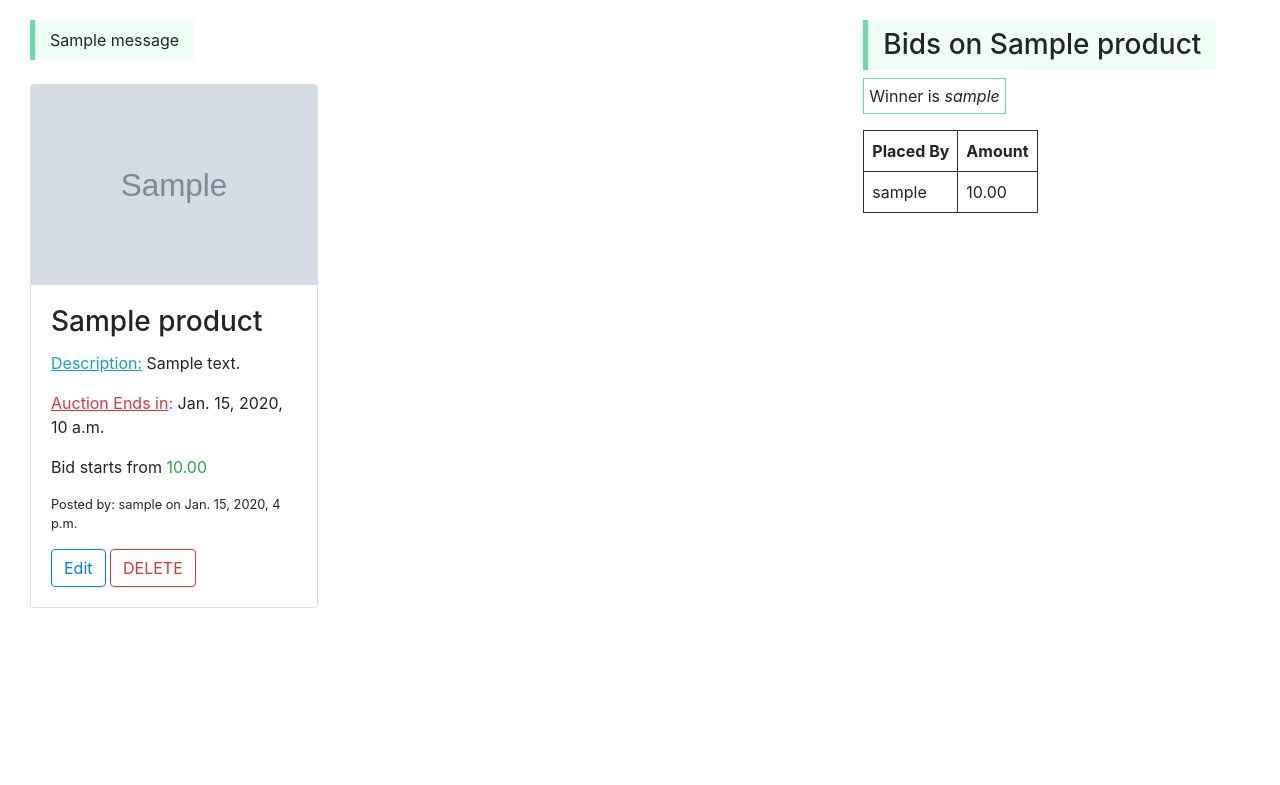
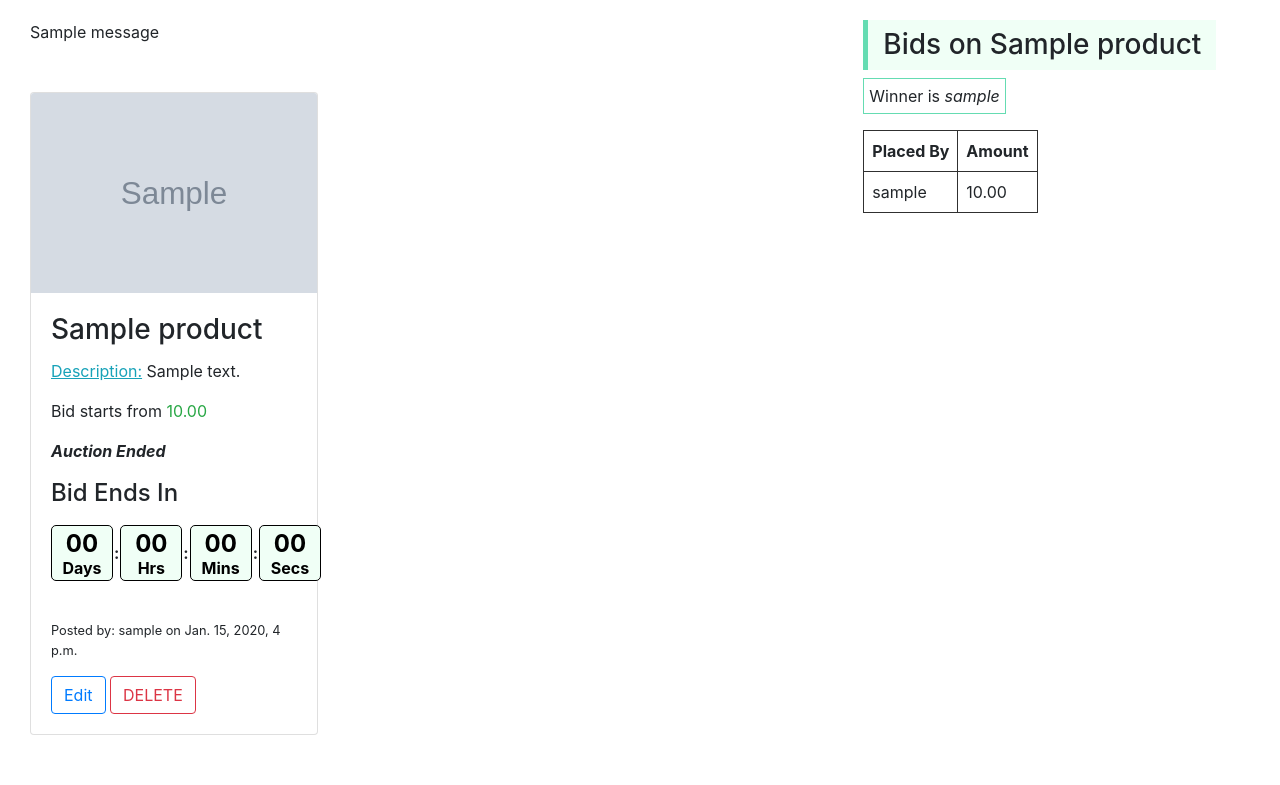
Before and after one commit to abijoy/abay, a Django app: page /app/product/detail/1/ in a window 1280 px wide. Shown: the part 114-899 px from the top of the page. Before the commit the page ends 722 px from the top, so only its background shows below. Run offline with Django 3.2, Linux system fonts and the light colour scheme; a user stored in the database is signed in; tables that the repository leaves empty hold one stand-in row (values such as "Sample post"); grey boxes marked "Sample" are stand-in pictures; one stand-in notice (Sample message) is shown; some libraries are stand-ins or nearby versions.

Commit message:
Major-change: added a Countdown when bid will end, added messages, fixed some query

```diff
--- a/app/templates/app/product_detail.html
+++ b/app/templates/app/product_detail.html
@@ -10,6 +10,7 @@
 <!-- <div class="container"> -->
 	<div class="row ">
 		<div class="col-md-8">
+			<!-- add if any messages exits for this page -->
 			{% if messages %}
 			<div class="messages">
 			    {% for message in messages %}
@@ -28,13 +29,39 @@
 			    <h3 class="card-title">{{ product }}</h3>
 			    <p class="card-text">
 			    	<span class="text-info"><u>Description:</u></span> <span>{{ product.description  }}</span>
-			    <p class="card-text"><span class="text-danger"><u>Auction Ends in</u>:</span> {{ product.auc_end_time  }}</p>
+			    </p>
+
 			    <p class="card-text">Bid starts from <span class="text-success">{{ product.min_bid_price  }}</span></p>
+
+			    <p class="card-text" id="end-datetime">
+
+			    	<h4 id="headline">Bid Ends In</h4>
+			    	<div id="countdown">
+			    	 <!-- <ul class="flex-container"> -->
+			    	    <li class="count-li"><span id="days"></span>Days</li>
+			    	    <span class="dash"><b>:</b></span>
+
+			    	    <li class="count-li"><span id="hours"></span>Hrs</li>
+			    	    <span class="dash"><b>:</b></span>
+
+			    	    <li class="count-li"><span id="minutes"></span>Mins</li>
+			    	    <span class="dash"><b>:</b></span>
+
+			    	    <li class="count-li"><span id="seconds"></span>Secs</li>
+
+			    	 <!-- </ul> -->
+			    	</div>
+			    </p>
+			    	<!-- <p> -->
+			    	<!-- <u>Auction Ends in</u>:</span> {{ product.auc_end_time  }} {{ product.auc_end_time|time  }}</p> -->
+
+
+			    <br>
 			    <p class="card-text small">Posted by: {{ product.created_by  }} on {{ product.creation_date|timezone:"Asia/Dhaka" }}</p>
 
 			    {% if request.session.edit_access %}
 			    	<a href="{% url 'product_edit' product.id %}" class="btn btn-outline-primary">Edit</a>
-			    	<a href="#" class="btn btn-outline-danger">DELETE</a>
+			    	<a href="{% url 'product_delete' product.id %}" class="btn btn-outline-danger">DELETE</a>
 			    {% else %}
 			    	<a href="{% url 'auction' product.id %}" class="btn btn-outline-success d-flex justify-content-center" >Place your bid</a>
 			    {% endif %}
@@ -61,4 +88,55 @@
 		</div>
 	</div>
 </div>
+
+<script type="text/javascript">
+	var datetime = new Date('{{ product.auc_end_time|date:"D, d M Y H:i:s"}}')
+	const second = 1000,
+		  minute = second * 60,
+		  hour = minute * 60,
+		  day = hour * 24;
+	// console.log(datetime.getTime() - new Date().getTime())
+	let countDown = setInterval(function() {
+
+		// Get today's date and time
+		let now = new Date().getTime();
+
+		// Find the distance between now and the count down date
+		let distance = datetime - now;
+
+		// Time calculations for days, hours, minutes and seconds
+		let day1 = Math.floor(distance / (day))
+		let hours1 = Math.floor((distance % (day)) / (hour))
+		let minutes1 = Math.floor((distance % (hour)) / (minute))
+		let seconds1 = Math.floor((distance % (minute)) / second)
+
+		// adding preceding 0 if something is single digit
+		day1 = day1 < 10 ? '0' + day1 : day1
+		hours1 = hours1 < 10 ? '0' + hours1 : hours1
+		minutes1 = minutes1 < 10 ? '0' + minutes1 : minutes1
+		seconds1 = seconds1 < 10 ? '0' + seconds1 : seconds1
+
+		// render the values on html tags
+		document.getElementById("days").innerText = day1
+	    document.getElementById("hours").innerText = hours1
+	    document.getElementById("minutes").innerText = minutes1
+		document.getElementById("seconds").innerText = seconds1
+
+
+		// If the count down is over, write some text
+		if (distance < 0) {
+
+		  document.getElementById("end-datetime").innerHTML = "<b><i>Auction Ended</i></b>";
+
+		  document.getElementById("days").innerText = '00'
+		  document.getElementById("hours").innerText = '00'
+		  document.getElementById("minutes").innerText = '00'
+		  document.getElementById("seconds").innerText = '00'
+
+		  clearInterval(countDown);
+		}
+
+	}, 1000)
+
+</script>
 {% endblock %}
--- a/app/urls.py
+++ b/app/urls.py
@@ -8,6 +8,7 @@
     path('product/add/', views.add_product, name='add_product'),
     path('product/detail/<int:id>/', views.product_detail, name='product_detail'),
     path('product/edit/<int:id>/', views.product_edit, name='product_edit'),
+    path('product/delete/<int:id>/', views.product_delete, name='product_delete'),
     path('product/bid/<int:p_id>/', views.auction, name='auction'),
     path('logout/', views.logout_user, name='logout'),
 ]
--- a/app/views.py
+++ b/app/views.py
@@ -14,12 +14,16 @@
 
 # to manage auction datetime
 from django.utils import timezone
+from datetime import datetime
+import pytz
+
 from django.shortcuts import get_object_or_404
 
 # import stuffs for pagination
 from django.core.paginator import Paginator, EmptyPage, PageNotAnInteger
 
-
+# local time zone
+localtz = pytz.timezone('Asia/Dhaka')
 
 def index(request):
 	if request.user.is_authenticated:
@@ -52,7 +56,9 @@
 @login_required(login_url='/app/')
 def dashboard(request):
 	user = request.user
-	products_all = Product.objects.all().exclude(created_by=request.user).order_by('-creation_date')
+
+	products_all = Product.objects.all().exclude(created_by=request.user).exclude(auc_end_time__lt = datetime.now(localtz)).order_by('auc_end_time', '-creation_date')
+
 	products_by_user = Product.objects.filter(created_by=request.user).order_by('-creation_date')
 
 	paginator = Paginator(products_all, 6)
@@ -86,14 +92,20 @@
 	request.session['winner'] = 'yet to decide'
 	request.session['edit_access'] = False
 
+
+
 	try:
 		p = Product.objects.get(id=id)
 	except Product.DoesNotExist:
 		return render(request, 'app/error_404.html')
 
+	local_dt = timezone.localtime(p.auc_end_time, pytz.timezone('Asia/Dhaka'))
+	print(local_dt)
+	print(datetime.now(localtz))
+	print(local_dt > datetime.now(localtz))
 	if p.created_by == request.user:
 		request.session['edit_access'] = True
-	bids = Auction.objects.filter(product=p)
+	bids = Auction.objects.filter(product=p).order_by('-amount')
 	context = {'product': p, 'bids': bids,}
 	if p.auc_end_time < timezone.now():
 		biggest_bid = Auction.objects.filter(product=p).aggregate(Max('amount'))
@@ -114,31 +126,51 @@
 	except Product.DoesNotExist:
 		return render(request, 'app/error_404.html')
 	if p.created_by == request.user:
-
 		if request.method == 'POST':
 			form = ProductForm(request.POST, request.FILES, instance=p)
 			if form.is_valid():
 				form.save()
-				# p = form.save(commit=False)
-				# p.created_by = request.user
-				# p.save()
-				return redirect(reverse('dashboard'))
+				messages.add_message(request, messages.INFO,
+					f'Updates successfully applied!')
+				return redirect(reverse('product_detail', kwargs={'id': p.id}))
 		else:
 			form = ProductForm(instance=p)
 		return render(request, 'app/add_product.html', {'form': form})
 	return redirect(reverse('product_detail', kwargs={'id': p.id}))
 
+
 @login_required(login_url='/app/')
-def product_delete(request, p_id):
-	pass
+def product_delete(request, id):
+
+	# check if the product exists, if exists get an instance of it
+	try:
+		p = Product.objects.get(id=id)
+		product_name = p.name
+	except Product.DoesNotExist:
+		return render(request, 'app/error_404.html')
+
+	# check if someone else is trying to DELETE other than OP
+	if request.user == p.created_by:
+		p.delete()
+		messages.add_message(request, messages.WARNING,
+			f'Your Item [{product_name}] successfully deleted!')
+		return redirect(reverse('dashboard'))
+
+	# throw error page if someone else is trying to DELETE other than OP
+	return render(request, 'app/error_404.html')
+
 
 @login_required(login_url='/app/')
 def auction(request, p_id):
 	product = Product.objects.get(id=p_id)
+
+	# redirect if the OP of this item trying to bid
 	if request.user == product.created_by:
 		return redirect(reverse('product_detail',
 			kwargs={'id': product.id,}
 			))
+
+	# if auction time still ON
 	if product.auc_end_time > timezone.now():
 		bid = Auction.objects.filter(product=product, placed_by=request.user)
 
@@ -146,6 +178,8 @@
 			if bid:
 				form = AuctionForm(request.POST, instance=bid[0])
 				form.save()
+				messages.add_message(request, messages.INFO,
+					f'Updates have been applied!')
 			else:
 				form = AuctionForm(request.POST)
 				if form.is_valid():
@@ -153,6 +187,8 @@
 					bid.product = product
 					bid.placed_by = request.user
 					bid.save()
+					messages.add_message(request, messages.INFO,
+						f'Your bid is placed! keep your eyes on this item.')
 			return redirect(reverse('product_detail', kwargs={'id': p_id}))
 
 		else:
@@ -161,6 +197,7 @@
 			else:
 				form = AuctionForm()
 		return render(request, 'app/auction.html', {'form': form})
+
 	else:
 		messages.add_message(request, messages.WARNING,
 			f'Bidding on This Item is Ended. See Results')
--- a/static/css/app.css
+++ b/static/css/app.css
@@ -44,12 +44,18 @@
 	color: black;
 }
 
-.messages {
+.warning {
+	display: inline-block;
+    background: hsl(29deg 74% 95%);
+    padding: 8px 15px;
+    border-left: 5px solid hsl(23deg 83% 64%);
+}
+
+.info {
 	display: inline-block;
     background: hsl(146deg 100% 97%);
     padding: 8px 15px;
     border-left: 5px solid hsl(159deg 63% 63%);
-    /*border-radius: 4px;*/
 }
 
 .bid-table-info {
@@ -64,19 +70,40 @@
 	border: 1px solid hsl(159deg 63% 63%);
 	padding: 5px 5px 5px;
 }
-/*.row{
-	grid-gap: 20px;
-}*/
 
-/*shadow on bootstrap component disabled by default \_<>_/*/
 
-/*.shadow1{
-	transition: box-shadow .3s;
-	border-radius:10px;
-    border: 1px solid #ccc;
-    background: #fff;
+h1 #headline{
+   	font-weight: normal;
+  	letter-spacing: .125rem;
+  	text-transform: uppercase;
 }
 
-.shadow1:hover {
-  box-shadow: 0 0 11px rgba(33,33,33,.2);
-}*/
+.count-li {
+	background: hsl(146deg 100% 97%);
+	color: black;
+	margin-top: 10px;
+	color: black;
+	font-weight: bold;
+	text-align: center;
+	border: 1px solid black;
+	border-radius: 5px;
+  	display: inline-block;
+ 	list-style-type: none;
+}
+
+.count-li span {
+  display: block;
+  font-size: 1.5rem;
+  height: 30px;
+  width: 60px;
+}
+
+#countdown {
+	display: flex;
+	justify-content: space-around;
+}
+
+.dash{
+	margin-top: 25px;
+	padding: 1px;
+}
```
Also changed, not shown: app/templates/app/dashboard.html (+11 -0 lines), static/media/uploads/2021-06-11/apple-macbook-pro-m1-2020-5.jpg (added), static/media/uploads/2021-06-11/google-pixel-41.jpg (added).
